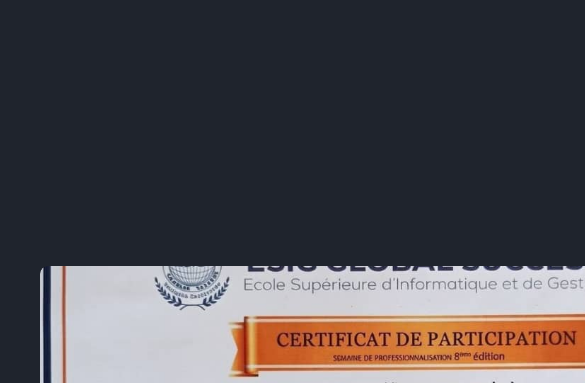
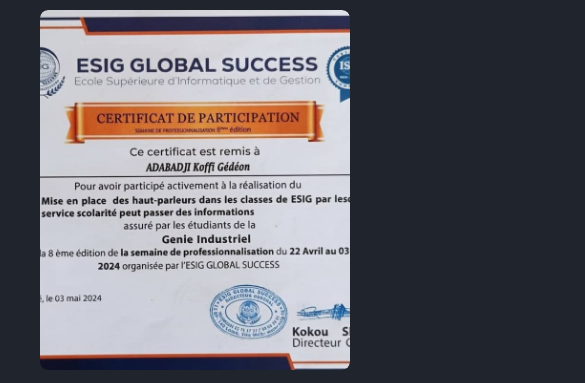
Before and after one commit to gedeonadabadji/Portfolio, a plain HTML site: page portfolio.html in a window 390 px wide. Shown: the part 189-572 px from the top of the page, 585 px wide, since content can reach past the window. Drawn offline with nearby package versions, Linux system fonts and the light colour scheme.

Commit message:
portfolio page resoinsivity

```diff
--- a/portfolio.css
+++ b/portfolio.css
@@ -153,13 +153,13 @@
 }
 @media (max-width:776px){
     .portfolio-container{
-    margin-top: 100rem;
+        height: 100%;
     grid-template-columns: repeat(1, 1fr);
     grid-template-rows: repeat(2, 1fr);
     gap: 2rem;
     }
     .portfolio{
-        width: 100vh;
+        height: 90vh;
         margin-top: 5rem;
     }
 }
```
